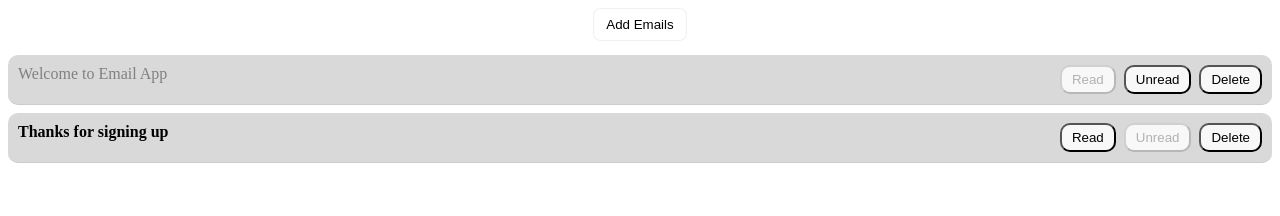
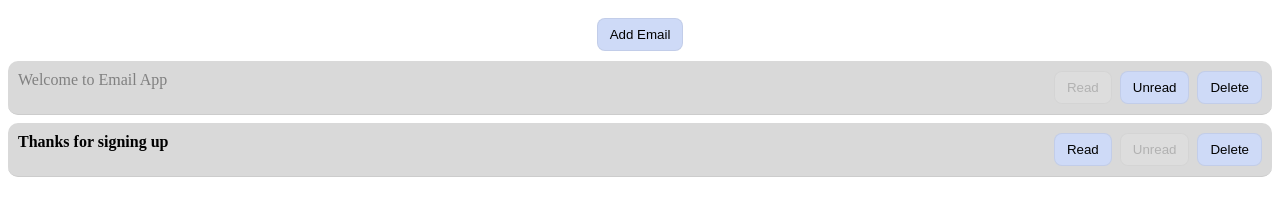
Before and after one commit to agarwalmohit43/HTML-CSS-JS-Practice, a plain HTML site: page Email App/index.html in a window 1280 px wide. Drawn offline with Linux system fonts and the light colour scheme.

```diff
--- a/Email App/index.html
+++ b/Email App/index.html
@@ -8,7 +8,7 @@
 
 <body>
     <section id="email-container">
-        <button id="add-email">Add Emails</button>
+        <div id="email-title-bar"></div>
         <div id="emailLists"></div>
         <div id="emailDetails" style="display: none;"></div>
     </section>
--- a/Email App/script.js
+++ b/Email App/script.js
@@ -1,7 +1,17 @@
 const emailContainer = document.querySelector("#email-container");
 const emailLists = document.querySelector("#emailLists");
 const emailDetails = document.querySelector("#emailDetails");
-const addEmailBtn = document.querySelector("#add-email");
+const emailTitleBar = document.querySelector("#email-title-bar");
+
+const initialiseTitleBar = () => {
+  const addEmailBtn = document.createElement("button");
+  addEmailBtn.id = "add-email";
+  addEmailBtn.textContent = "Add Email";
+  addEmailBtn.dataset.action = "add-email";
+
+  emailTitleBar.append(addEmailBtn);
+};
+
 const generateEmail = () => {
   return {
     id: crypto.randomUUID(),
@@ -88,6 +98,7 @@ const renderEmails = () => {
 };
 
 const init = () => {
+  initialiseTitleBar();
   emailData = loadData();
   if (emailData.length === 0) {
     emailData = intialValue;
@@ -97,7 +108,7 @@ const init = () => {
 };
 
 const updateEmailLi = (id, read) => {
-  const li = document.querySelector(`li[data-id='${id}']`);
+  const li = emailLists.querySelector(`li[data-id='${id}']`);
   if (!li) return null;
   const titleSpan = li.querySelector("span");
   titleSpan.classList.toggle("email-title-read", read);
@@ -132,6 +143,16 @@ const deleteEmail = (id, li) => {
   }, 400);
 };
 
+const handleAddEmail = (event) => {
+  const addEmailBtn = event.target.closest("button#add-email");
+  if (!addEmailBtn) return;
+  const newEmail = generateEmail();
+  if (emailLists.appendChild(createEmailItem(newEmail))) {
+    emailData.push(newEmail);
+    saveData();
+  }
+};
+
 emailLists.addEventListener("click", (event) => {
   const action = event.target.dataset.action;
   if (!action) return;
@@ -143,11 +164,16 @@ emailLists.addEventListener("click", (event) => {
   if (action === "delete") deleteEmail(id, li);
 });
 
-addEmailBtn.addEventListener("click", () => {
-  const newEmail = generateEmail();
-  if (emailLists.appendChild(createEmailItem(newEmail))) {
-    emailData.push(newEmail);
-    saveData();
+emailTitleBar.addEventListener("click", (event) => {
+  const action = event.target.dataset.action;
+  if (!action) return;
+  switch (action) {
+    case "add-email":
+      handleAddEmail(event);
+      break;
+    default:
+      console.log("Action fallback for Title Bar");
+      break;
   }
 });
 
--- a/Email App/styles.css
+++ b/Email App/styles.css
@@ -1,11 +1,40 @@
-#email-container > #add-email {
-  display: block;
-  margin: 0 auto 14px; /* centered horizontally, small bottom gap */
+#email-title-bar {
+  display: flex;
+  justify-content: center;
+  align-items: center;
+  padding: 10px;
+}
+
+/* #email-title-bar > #add-email {
   padding: 8px 12px;
   border-radius: 8px;
   border: 1px solid rgba(0, 0, 0, 0.06);
-  background: #fff;
+  background: #cedaf7;
+
   cursor: pointer;
+}
+
+#email-title-bar > #add-email:hover {
+  background: #87c8f9;
+}
+*/
+
+button {
+  padding: 8px 12px;
+  border-radius: 8px;
+  border: 1px solid rgba(0, 0, 0, 0.06);
+  background: #cedaf7;
+  cursor: pointer;
+}
+
+button:not(:disabled):hover {
+  background: #87c8f9;
+}
+
+button:disabled {
+  background: #e0e0e0;
+  cursor: not-allowed;
+  opacity: 0.7;
 }
 
 #emailLists {
@@ -64,9 +93,19 @@
   gap: 8px;
 }
 
-.actionDiv-btns > button {
-  background-color: rgb(248, 248, 248);
+/* .actionDiv-btns > button {
+  background: #cedaf7;
   cursor: pointer;
   border-radius: 10px;
   padding: 5px 10px;
 }
+
+.actionDiv-btns > button:not(:disabled):hover {
+  background: #87c8f9;
+}
+
+.actionDiv-btns > button:disabled {
+  background: #e0e0e0;
+  cursor: not-allowed;
+  opacity: 0.7;
+} */
```
